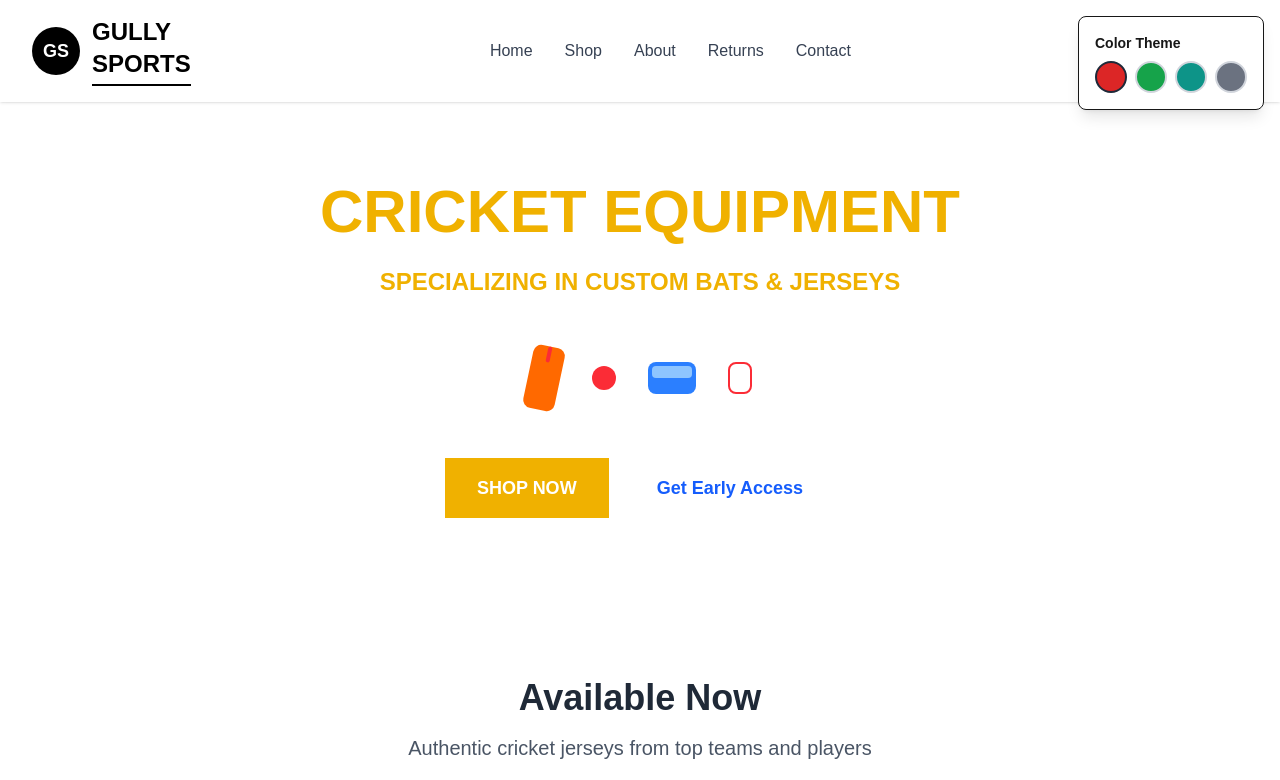
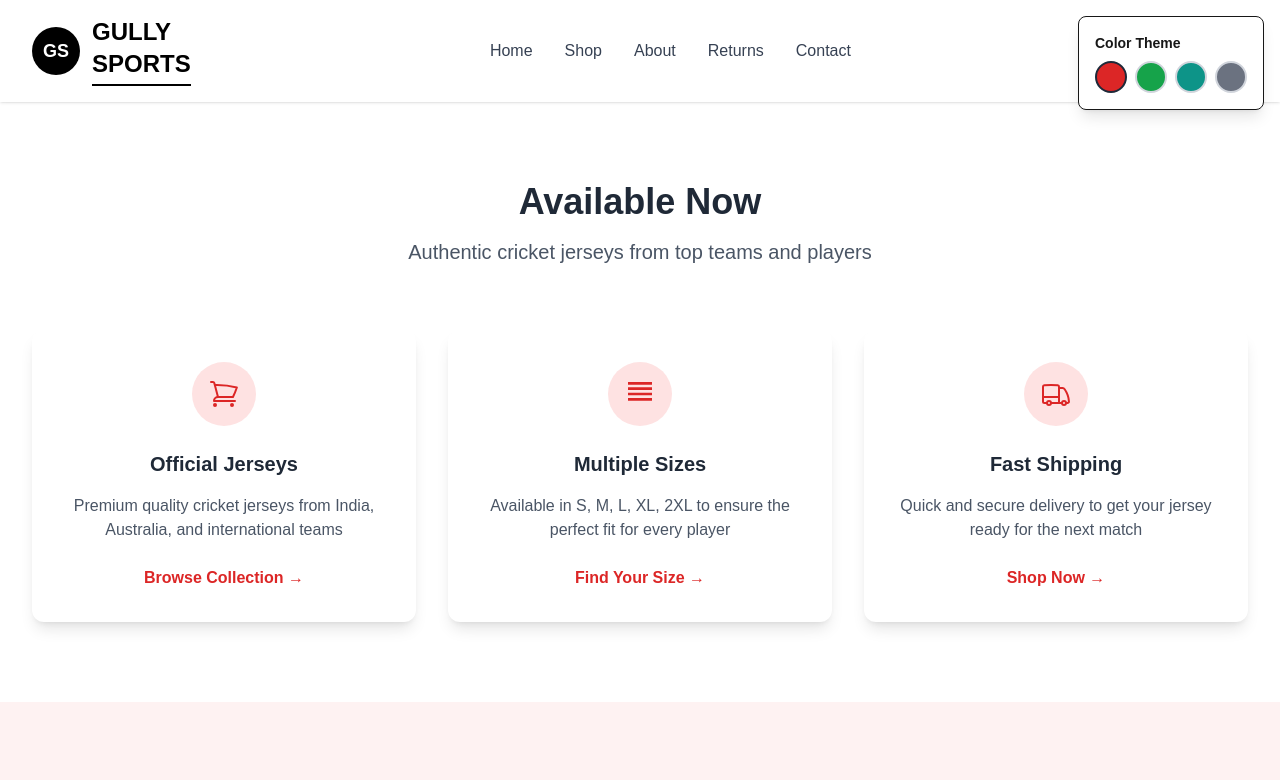
Before and after one commit to ohmirocks/gully-sports-website, a Next.js app: page / in a window 1280 px wide. Shown: the top 780 px of the page. Built offline with nearby package versions, Linux system fonts and the light colour scheme.

Commit message:
Remove hero section completely
- Removed entire hero section from homepage
- Page now starts directly with Available Now section
- Cleaner, simpler layout

```diff
--- a/src/app/page.tsx
+++ b/src/app/page.tsx
@@ -159,52 +159,6 @@ export default function HomePage() {
         </div>
       </header>
 
-      {/* Hero Section */}
-      <section id="home" className="py-20 bg-white">
-        <div className="max-w-4xl mx-auto px-4 sm:px-6 lg:px-8">
-          <div className="text-center">
-            {/* Main Headline */}
-            <h1 className="text-5xl md:text-6xl font-bold mb-6 text-yellow-500 uppercase">
-              CRICKET EQUIPMENT
-            </h1>
-
-            {/* Tagline */}
-            <p className="text-xl md:text-2xl font-semibold text-yellow-500 uppercase mb-12">
-              SPECIALIZING IN CUSTOM BATS & JERSEYS
-            </p>
-
-            {/* Sports Equipment Icons */}
-            <div className="flex justify-center items-center space-x-8 mb-12">
-              {/* Cricket Bat */}
-              <div className="w-8 h-16 bg-orange-500 rounded-lg transform rotate-12 relative">
-                <div className="absolute top-0 left-1/2 transform -translate-x-1/2 w-1 h-4 bg-red-500 rounded-full"></div>
-              </div>
-
-              {/* Cricket Ball */}
-              <div className="w-6 h-6 bg-red-500 rounded-full"></div>
-
-              {/* Cricket Helmet */}
-              <div className="w-12 h-8 bg-blue-500 rounded-lg relative">
-                <div className="absolute top-1 left-1 right-1 h-3 bg-blue-300 rounded"></div>
-              </div>
-
-              {/* Cricket Gloves */}
-              <div className="w-6 h-8 border-2 border-red-500 rounded-lg"></div>
-            </div>
-
-            {/* Call to Action */}
-            <div className="flex flex-col sm:flex-row gap-4 justify-center items-center">
-              <button className="px-8 py-4 bg-yellow-500 text-white font-bold text-lg uppercase hover:bg-yellow-600 transition-colors">
-                SHOP NOW
-              </button>
-
-              <button className="px-8 py-4 text-blue-600 font-semibold text-lg hover:text-blue-800 transition-colors">
-                Get Early Access
-              </button>
-            </div>
-          </div>
-        </div>
-      </section>
 
       {/* Available Now Section */}
       <section className="py-20">
```
